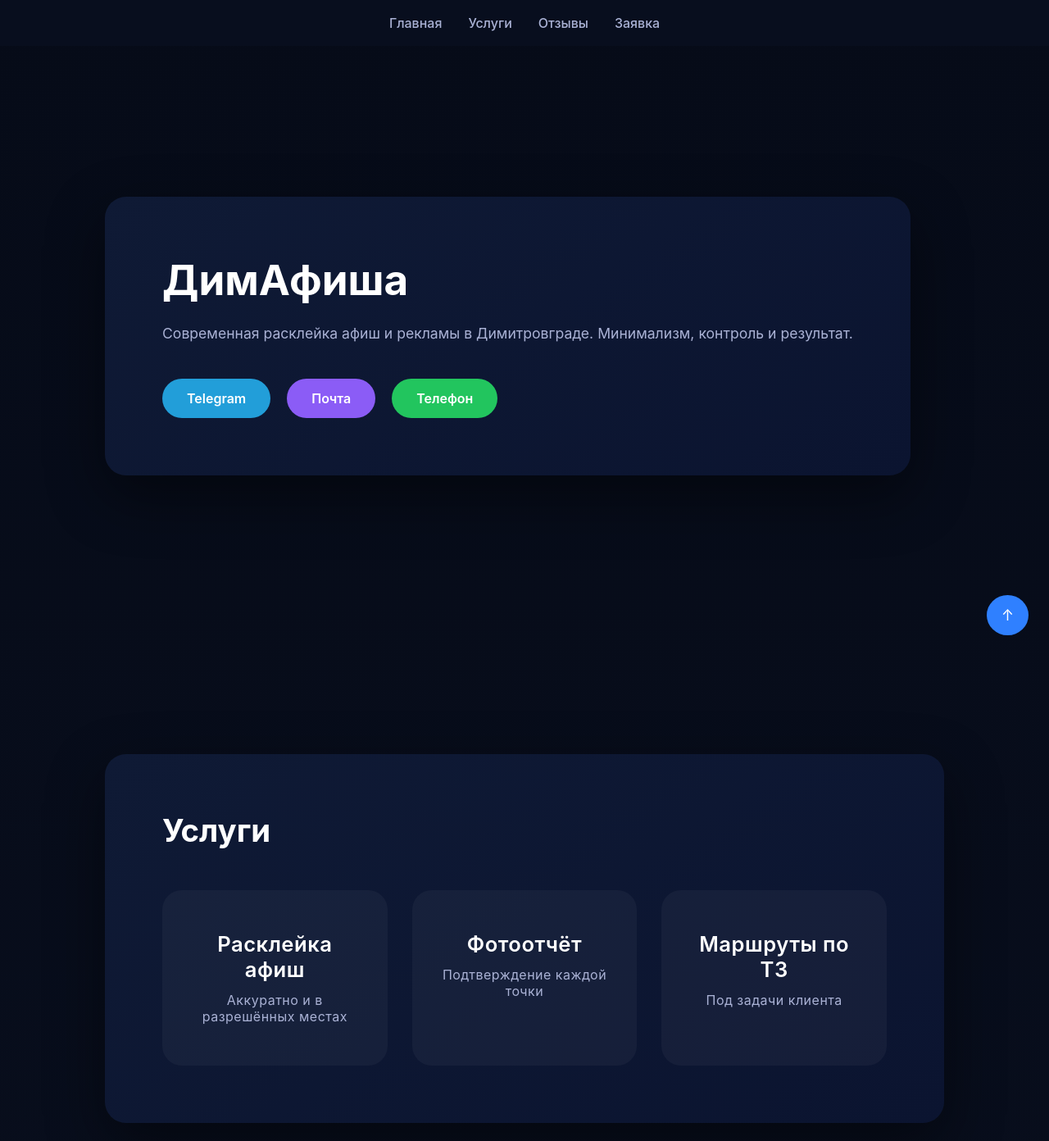
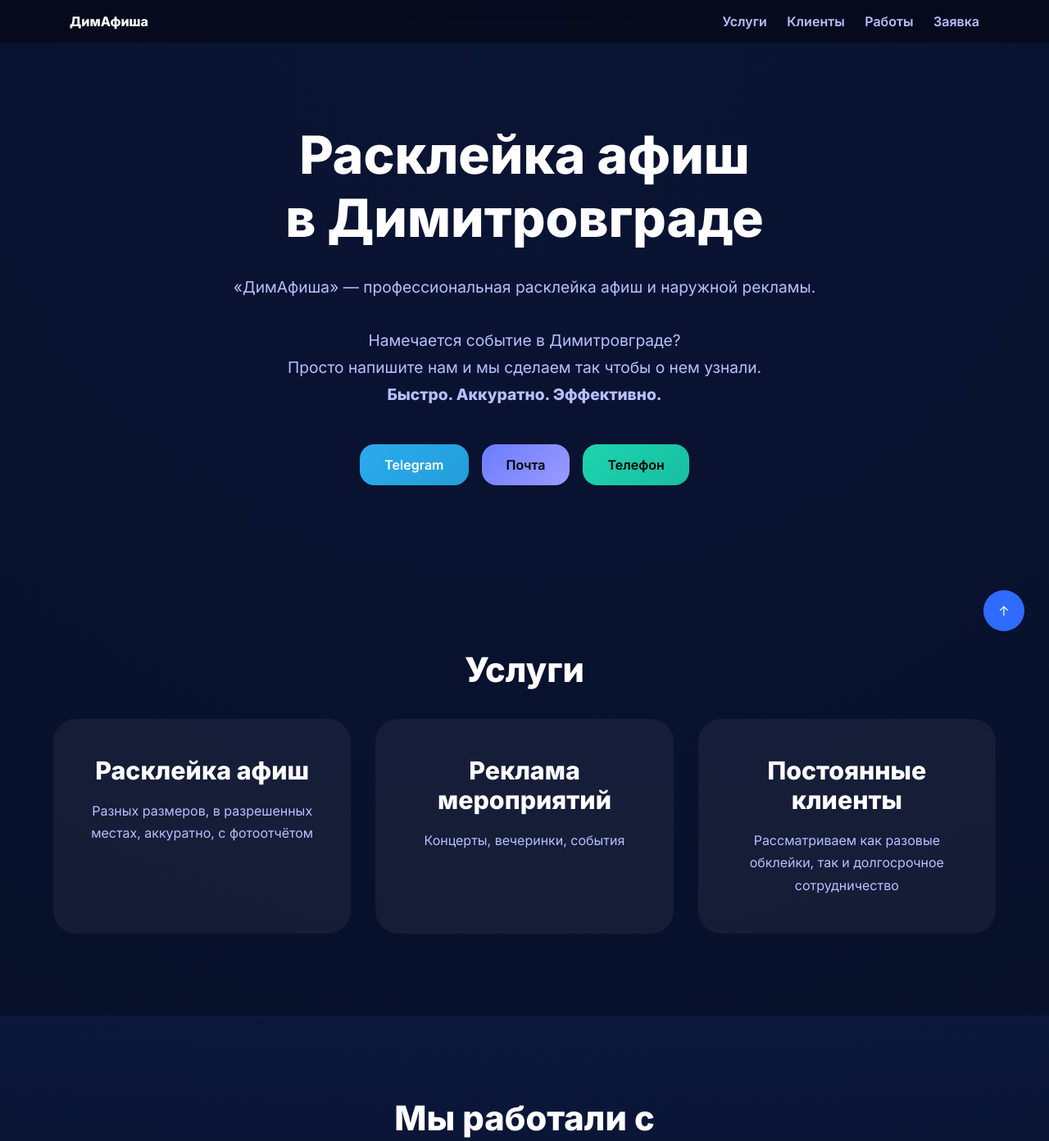
Before and after one commit to Flarit228/dimafisha, a plain HTML site: page index.html in a window 1280 px wide. Shown: the top 1392 px of the page at 82% size. Drawn offline with Linux system fonts and the light colour scheme.

Commit message:
Add files via upload

```diff
--- a/index.html
+++ b/index.html
@@ -3,346 +3,250 @@
 <head>
 <meta charset="UTF-8">
 <meta name="viewport" content="width=device-width, initial-scale=1.0">
-<title>ДимАфиша</title>
+<title>ДимАфиша — расклейка афиш</title>
+
+<link href="https://fonts.googleapis.com/css2?family=Inter:wght@400;600;800&display=swap" rel="stylesheet">
 
 <style>
 :root {
-  --bg-main: #060b18;
-  --bg-block: #0f1a35;
-
-  --blue: #2f80ff;
-  --blue-hover: #5fa0ff;
-
-  --tg: #229ED9;
-  --tg-hover: #4fb7e8;
-
-  --mail: #8b5cf6;
-  --mail-hover: #a78bfa;
-
-  --phone: #22c55e;
-  --phone-hover: #4ade80;
-
-  --text-main: #ffffff;
-  --text-muted: #aab2d5;
+  --bg-main:#050b1a;
+  --bg-card:rgba(255,255,255,0.05);
+  --blue:#2f6bff;
+  --cyan:#1dd3b0;
+  --violet:#7c7cff;
+  --text:#fff;
+  --text-muted:#b6c0ff;
 }
 
-* {
-  margin: 0;
-  padding: 0;
-  box-sizing: border-box;
-  font-family: 'Inter', 'Segoe UI', sans-serif;
+*{margin:0;padding:0;box-sizing:border-box;font-family:Inter,sans-serif}
+html{scroll-behavior:smooth}
+body{
+  background:radial-gradient(circle at top,#0a1435,var(--bg-main));
+  color:var(--text)
 }
 
-html {
-  scroll-behavior: smooth;
+section{padding:100px 20px}
+.section-box{max-width:1150px;margin:auto}
+
+h1{font-size:clamp(2.6rem,6vw,4rem);font-weight:800}
+h2{font-size:2.6rem;margin-bottom:35px;text-align:center}
+p{color:var(--text-muted);line-height:1.7}
+
+.btn{
+  padding:15px 30px;
+  border-radius:18px;
+  font-weight:600;
+  text-decoration:none;
+  transition:.3s;
+  border:none;
+  cursor:pointer;
+  display:inline-block
+}
+.btn:hover{transform:translateY(-3px);filter:brightness(1.15)}
+.btn-blue{background:var(--blue);color:#fff}
+.btn-cyan{background:var(--cyan);color:#000}
+.btn-violet{background:var(--violet);color:#000}
+
+/* CONTACT BUTTONS */
+.btn-telegram{background:linear-gradient(135deg,#2aabee,#229ed9);color:#fff}
+.btn-mail{background:linear-gradient(135deg,#6b7cff,#9a9cff);color:#000}
+.btn-phone{background:linear-gradient(135deg,#1dd3b0,#18bfa0);color:#000}
+.btn-telegram:active,.btn-mail:active,.btn-phone:active{transform:scale(.96)}
+
+nav{
+  position:fixed;top:0;width:100%;
+  background:rgba(5,11,26,.85);
+  backdrop-filter:blur(12px);
+  z-index:1000
+}
+.nav-inner{
+  max-width:1150px;margin:auto;
+  padding:16px 20px;
+  display:flex;justify-content:space-between;align-items:center
+}
+nav a{color:var(--text-muted);margin-left:20px;text-decoration:none;font-weight:600}
+nav a:hover{color:#fff}
+
+/* HERO */
+#hero{padding-top:150px;text-align:center}
+#hero p{max-width:800px;margin:30px auto 45px;font-size:1.2rem}
+.hero-buttons{display:flex;gap:16px;justify-content:center;flex-wrap:wrap}
+
+/* SERVICES */
+.services{
+  display:grid;
+  grid-template-columns:repeat(auto-fit,minmax(260px,1fr));
+  gap:30px
+}
+.service{
+  background:var(--bg-card);
+  padding:45px;
+  border-radius:28px;
+  text-align:center;
+  cursor:pointer;
+  transition:.35s
+}
+.service:hover{background:rgba(255,255,255,.08);transform:translateY(-8px)}
+.service h3{font-size:1.9rem;margin-bottom:18px}
+
+/* CLIENTS BIG */
+#clients{
+  background:linear-gradient(180deg,rgba(47,107,255,.08),transparent)
+}
+.clients-wrap{
+  display:flex;
+  justify-content:center;
+  margin-top:50px
+}
+.client-card{
+  background:rgba(255,255,255,.06);
+  padding:70px 90px;
+  border-radius:36px;
+  text-align:center;
+  transition:.35s
+}
+.client-card:hover{transform:translateY(-10px);background:rgba(255,255,255,.1)}
+.client-card img{max-width:220px;margin-bottom:30px}
+.client-card p{font-size:1.25rem}
+
+/* WORKS */
+.works{
+  display:grid;
+  grid-template-columns:repeat(auto-fit,minmax(260px,1fr));
+  gap:30px
+}
+.work{
+  background:var(--bg-card);
+  border-radius:26px;
+  overflow:hidden;
+  transition:.35s
+}
+.work:hover{transform:translateY(-8px)}
+.work img{width:100%;height:220px;object-fit:cover}
+.work p{padding:20px;text-align:center}
+
+/* FORM */
+form{display:grid;gap:16px;max-width:520px;margin:auto}
+input,textarea{
+  padding:15px;border-radius:16px;
+  border:none;outline:none
 }
 
-body {
-  background: linear-gradient(180deg, var(--bg-main), #0a1020);
-  color: var(--text-main);
+/* UP */
+#up{
+  position:fixed;bottom:30px;right:30px;
+  background:var(--blue);
+  width:50px;height:50px;
+  border-radius:50%;
+  display:flex;align-items:center;justify-content:center;
+  cursor:pointer
 }
 
-/* ===== NAV ===== */
-nav {
-  position: fixed;
-  top: 0;
-  width: 100%;
-  background: rgba(10,16,32,0.85);
-  backdrop-filter: blur(12px);
-  z-index: 1000;
-}
-
-nav ul {
-  display: flex;
-  justify-content: center;
-  gap: 32px;
-  padding: 18px;
-  list-style: none;
-}
-
-nav a {
-  color: var(--text-muted);
-  text-decoration: none;
-  font-weight: 500;
-  transition: 0.3s;
-}
-
-nav a:hover {
-  color: var(--blue);
-}
-
-/* ===== SECTIONS ===== */
-section {
-  padding: 120px 10% 100px;
-}
-
-.section-box {
-  background: linear-gradient(145deg, #0f1a35, #0b1430);
-  border-radius: 26px;
-  padding: 70px;
-  box-shadow: 0 25px 70px rgba(0,0,0,0.45);
-  animation: fadeUp 1s ease;
-}
-
-h1 {
-  font-size: 3.2rem;
-  margin-bottom: 20px;
-}
-
-h2 {
-  font-size: 2.4rem;
-  margin-bottom: 50px;
-}
-
-p {
-  color: var(--text-muted);
-  font-size: 1.1rem;
-  line-height: 1.7;
-}
-
-/* ===== HERO ===== */
-.hero {
-  min-height: 100vh;
-  display: flex;
-  align-items: center;
-}
-
-.hero-buttons {
-  margin-top: 40px;
-  display: flex;
-  gap: 20px;
-  flex-wrap: wrap;
-}
-
-/* ===== BUTTONS ===== */
-.btn {
-  padding: 14px 30px;
-  border-radius: 32px;
-  color: white;
-  text-decoration: none;
-  font-weight: 600;
-  transition: 0.3s;
-  display: inline-block;
-}
-
-.btn:hover {
-  transform: translateY(-2px);
-}
-
-.btn:active {
-  transform: scale(0.97);
-}
-
-.btn-blue { background: var(--blue); }
-.btn-blue:hover { background: var(--blue-hover); }
-
-.btn-tg { background: var(--tg); }
-.btn-tg:hover { background: var(--tg-hover); }
-
-.btn-mail { background: var(--mail); }
-.btn-mail:hover { background: var(--mail-hover); }
-
-.btn-phone { background: var(--phone); }
-.btn-phone:hover { background: var(--phone-hover); }
-
-/* ===== SERVICES ===== */
-.services {
-  display: grid;
-  grid-template-columns: repeat(auto-fit, minmax(260px, 1fr));
-  gap: 30px;
-}
-
-.service-btn {
-  background: rgba(255,255,255,0.04);
-  padding: 50px 30px;
-  border-radius: 24px;
-  text-align: center;
-  font-size: 1.6rem;
-  font-weight: 600;
-  letter-spacing: 0.5px;
-  text-decoration: none;
-  color: white;
-  transition: 0.35s;
-}
-
-.service-btn span {
-  display: block;
-  margin-top: 12px;
-  font-size: 1rem;
-  font-weight: 400;
-  color: var(--text-muted);
-}
-
-.service-btn:hover {
-  background: rgba(255,255,255,0.08);
-  transform: translateY(-8px);
-  color: var(--blue);
-}
-
-/* ===== REVIEWS ===== */
-.reviews {
-  display: grid;
-  grid-template-columns: repeat(auto-fit, minmax(260px, 1fr));
-  gap: 30px;
-}
-
-.review {
-  background: rgba(255,255,255,0.04);
-  padding: 35px;
-  border-radius: 22px;
-  color: var(--text-muted);
-}
-
-/* ===== FORM ===== */
-form {
-  display: grid;
-  gap: 22px;
-  margin-top: 30px;
-}
-
-input, textarea {
-  background: #0a132b;
-  border: 1px solid #1f2b55;
-  border-radius: 16px;
-  padding: 16px;
-  color: white;
-  font-size: 1rem;
-}
-
-input:focus, textarea:focus {
-  outline: none;
-  border-color: var(--blue);
-}
-
-/* ===== FOOTER ===== */
-footer {
-  text-align: center;
-  padding: 40px;
-  color: var(--text-muted);
-}
-
-/* ===== UP BUTTON ===== */
-#up {
-  position: fixed;
-  bottom: 25px;
-  right: 25px;
-  padding: 14px 18px;
-  border-radius: 50%;
-  border: none;
-  background: var(--blue);
-  color: white;
-  font-size: 18px;
-  cursor: pointer;
-  transition: 0.3s;
-}
-
-#up:hover {
-  background: var(--blue-hover);
-}
-
-/* ===== ANIMATION ===== */
-@keyframes fadeUp {
-  from { opacity: 0; transform: translateY(40px); }
-  to { opacity: 1; transform: translateY(0); }
-}
-
-/* ===== MOBILE ===== */
-@media(max-width: 700px) {
-  h1 { font-size: 2.4rem; }
-  h2 { font-size: 2rem; }
-  section { padding: 100px 6% 80px; }
-  .section-box { padding: 50px 30px; }
-}
+footer{text-align:center;padding:40px;color:var(--text-muted)}
 </style>
 </head>
 
-<body id="top">
+<body>
 
-<!-- NAV -->
 <nav>
-  <ul>
-    <li><a href="#hero">Главная</a></li>
-    <li><a href="#services">Услуги</a></li>
-    <li><a href="#reviews">Отзывы</a></li>
-    <li><a href="#contact">Заявка</a></li>
-  </ul>
+  <div class="nav-inner">
+    <b>ДимАфиша</b>
+    <div>
+      <a href="#services">Услуги</a>
+      <a href="#clients">Клиенты</a>
+      <a href="#works">Работы</a>
+      <a href="#order">Заявка</a>
+    </div>
+  </div>
 </nav>
 
-<!-- HERO -->
-<section id="hero" class="hero">
+<section id="hero">
   <div class="section-box">
-    <h1>ДимАфиша</h1>
-    <p>Современная расклейка афиш и рекламы в Димитровграде. Минимализм, контроль и результат.</p>
+    <h1>Расклейка афиш<br>в Димитровграде</h1>
+    <p>
+      «ДимАфиша» — профессиональная расклейка афиш и наружной рекламы.
+      <br><br>
+      Намечается событие в Димитровграде?
+      <br>
+      Просто напишите нам и мы сделаем так чтобы о нем узнали.
+      <br><b>Быстро. Аккуратно. Эффективно.</b>
+    </p>
 
-    <div class="hero-buttons">
-      <a class="btn btn-tg" href="https://t.me/USERNAME">Telegram</a>
-      <a class="btn btn-mail" href="mailto:email@example.com">Почта</a>
-      <a class="btn btn-phone" href="tel:+79999999999">Телефон</a>
+    <div class="hero-buttons" style="margin-top:30px">
+      <a href="https://t.me/abdurazhmatat" class="btn btn-telegram">Telegram</a>
+      <a href="mailto:Mingazow.farit@yandex.ru" class="btn btn-mail">Почта</a>
+      <a href="tel:+79020010329" class="btn btn-phone">Телефон</a>
     </div>
   </div>
 </section>
 
-<!-- SERVICES -->
 <section id="services">
   <div class="section-box">
     <h2>Услуги</h2>
-
     <div class="services">
-      <a href="#contact" class="service-btn">
-        Расклейка афиш
-        <span>Аккуратно и в разрешённых местах</span>
-      </a>
-
-      <a href="#contact" class="service-btn">
-        Фотоотчёт
-        <span>Подтверждение каждой точки</span>
-      </a>
-
-      <a href="#contact" class="service-btn">
-        Маршруты по ТЗ
-        <span>Под задачи клиента</span>
-      </a>
+      <div class="service" onclick="location.href='#order'">
+        <h3>Расклейка афиш</h3>
+        <p>Разных размеров, в разрешенных местах, аккуратно, с фотоотчётом</p>
+      </div>
+      <div class="service" onclick="location.href='#order'">
+        <h3>Реклама мероприятий</h3>
+        <p>Концерты, вечеринки, события</p>
+      </div>
+      <div class="service" onclick="location.href='#order'">
+        <h3>Постоянные клиенты</h3>
+        <p>Рассматриваем как разовые обклейки, так и долгосрочное сотрудничество</p>
+      </div>
     </div>
   </div>
 </section>
 
-<!-- REVIEWS -->
-<section id="reviews">
+<section id="clients">
   <div class="section-box">
-    <h2>Отзывы</h2>
-    <div class="reviews">
-      <div class="review">Алексей — быстро и качественно</div>
-      <div class="review">Марина — профессиональный подход</div>
-      <div class="review">Игорь — отличный результат</div>
+    <h2>Мы работали с</h2>
+    <div class="clients-wrap">
+      <div class="client-card">
+        <img src="images/big-game.jpg" alt="Большая игра">
+        <p>Агентство мероприятий<br><b>«Большая игра»</b></p>
+      </div>
     </div>
   </div>
 </section>
 
-<!-- FORM -->
-<section id="contact">
+<section id="works">
+  <div class="section-box">
+    <h2>Наши работы</h2>
+    <div class="works">
+      <div class="work">
+        <img src="images/work1.jpg">
+        <p>Расклейка афиш спектакля</p>
+      </div>
+      <div class="work">
+        <img src="images/work2.jpg">
+        <p>Реклама концерта</p>
+      </div>
+      <div class="work">
+        <img src="images/work3.jpg">
+        <p>Продвижение мероприятия</p>
+      </div>
+    </div>
+  </div>
+</section>
+
+<section id="order">
   <div class="section-box">
     <h2>Оставить заявку</h2>
-
-    <form action="https://formsubmit.co/EMAIL@example.com" method="POST">
+    <form action="https://formsubmit.co/Mingazow.farit@yandex.ru" method="POST">
       <input type="text" name="name" placeholder="Ваше имя" required>
       <input type="tel" name="phone" placeholder="Телефон" required>
-      <textarea name="message" placeholder="Комментарий"></textarea>
-      <button class="btn btn-blue" type="submit">Отправить заявку</button>
+      <textarea name="message" rows="4" placeholder="Комментарий"></textarea>
+      <button class="btn btn-blue">Отправить</button>
     </form>
   </div>
 </section>
 
-<footer>
-  © 2026 ДимАфиша
-</footer>
+<div id="up" onclick="window.scrollTo(0,0)">↑</div>
 
-<button id="up">↑</button>
-
-<script>
-document.getElementById("up").onclick = () => {
-  window.scrollTo({ top: 0, behavior: "smooth" });
-};
-</script>
+<footer>© 2026 ДимАфиша</footer>
 
 </body>
 </html>
```
Also changed, not shown: images/big-game.jpg (added), images/work1.jpg (added), images/work2.jpg (added), images/work3.jpg (added).
